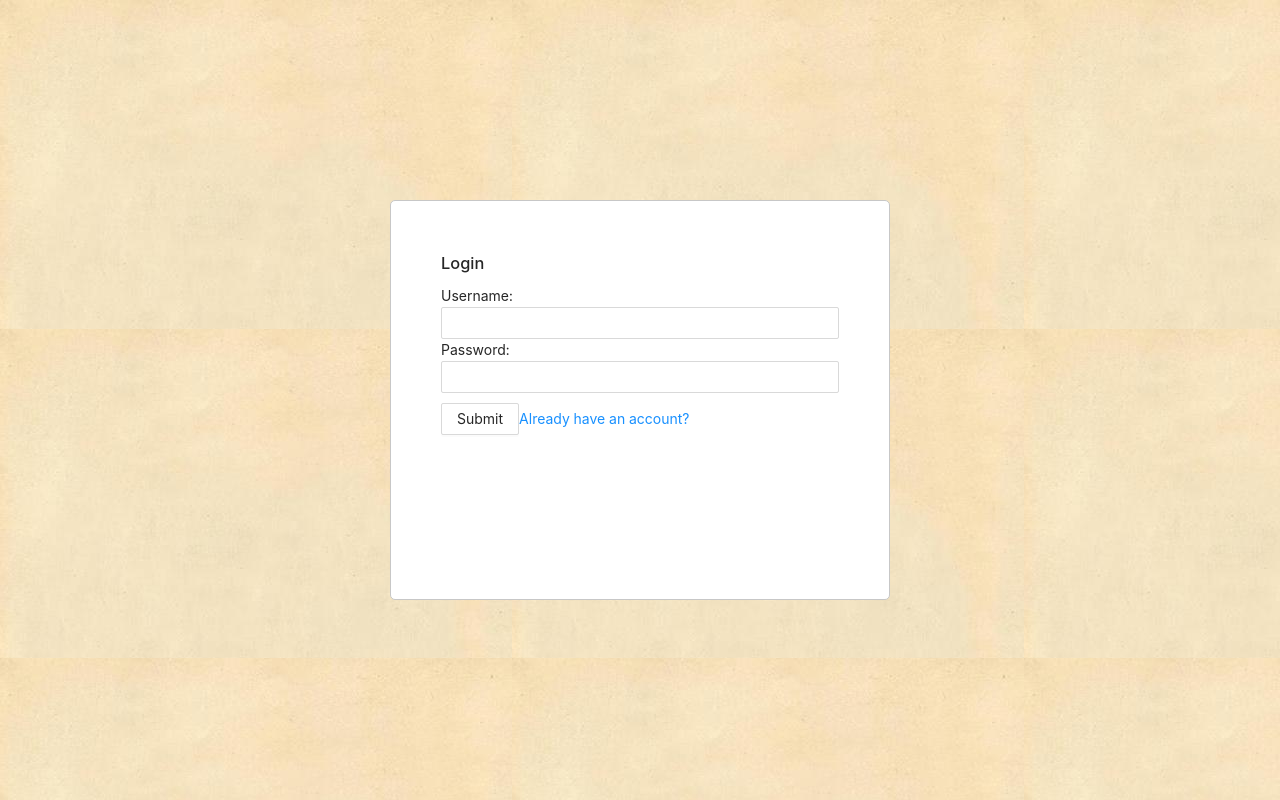
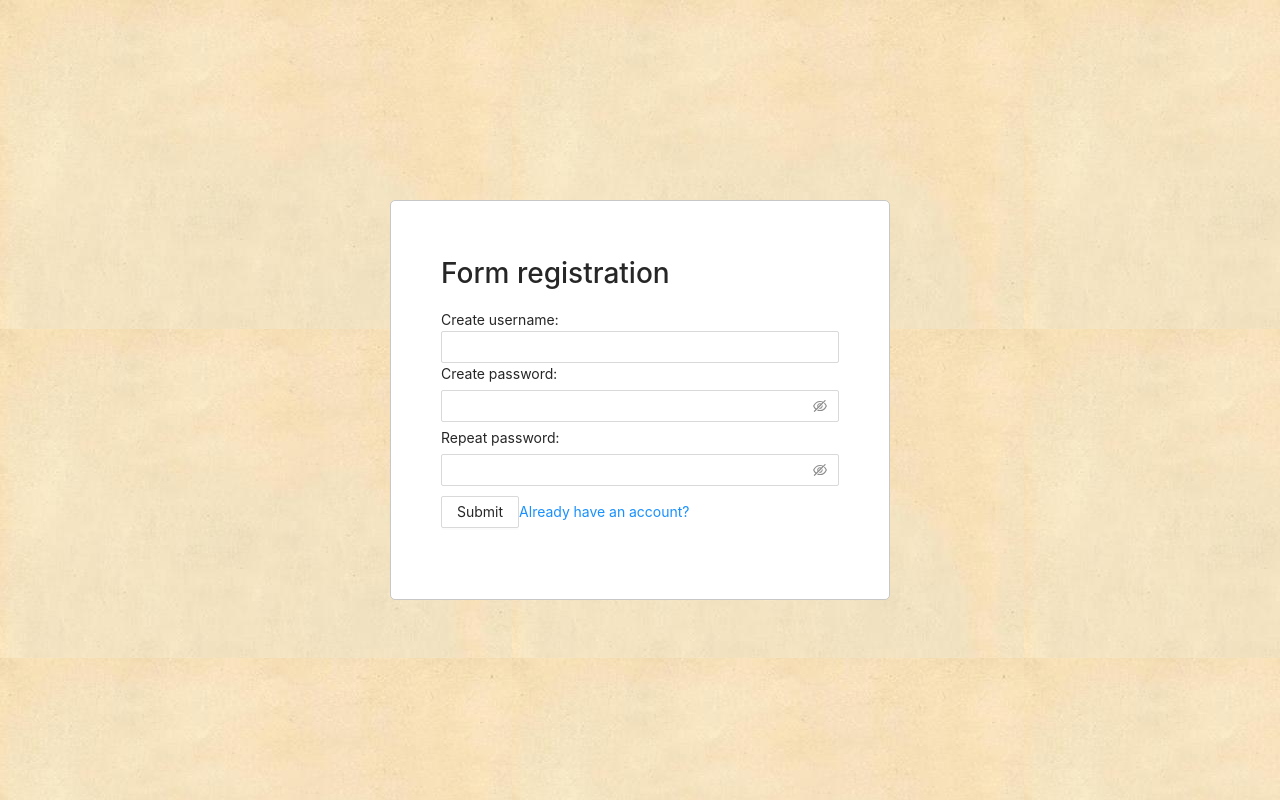
Before and after one commit to dmitrijkamynin2/todofrontend, a React (Create React App) app: page /regist in a window 1280 px wide. Built offline with nearby package versions, Linux system fonts and the light colour scheme; no server answers.

Commit message:
Add auth

```diff
--- a/src/App.js
+++ b/src/App.js
@@ -1,126 +1,19 @@
-import React, {useEffect, useState} from 'react'
-import Head from './components/Head.js'
-import DoList from './DoList.js'
 import Regist from './components/Regist.js'
+import { BrowserRouter, Routes, Route } from "react-router-dom";
 import Login from './components/Login.js'
 import styles from './style/App.module.css'
-import { Pagination, message } from 'antd';
-import 'antd/dist/antd.css'
-const axios = require('axios');
-const config = require('./config.js')
-
+import Home from './Home.js';
 
 function App() {
-
-  const [tasks, setTasks] = useState([]);
-  const [numberPage, setNumberPage] = useState(1);
-  const [orderBy, setOrderBy] = useState('desc');
-  const [filterBy, setFilterBy] = useState('all');
-  const [page, setPage] = useState(1);
-
-  useEffect(() => {
-    upgradeTasks(orderBy, filterBy, page);
-  }, [orderBy, filterBy, page]);
-
-  const upgradeTasks = async (orderBy, filterBy, page) => {
-    try {
-      const resultReq  = await axios.get(`${config.url}/api/tasks`,{
-      params: {
-        filterBy: filterBy,
-        order: orderBy,
-        pp: 5,
-        page: page,
-      }
-    });
-    let newArr = resultReq.data.rows.map((task) => {
-      return {title: task.name, id: task.uuid , checked: task.done, date: task.createdAt}
-    });
-    setNumberPage(Math.ceil(resultReq.data.count / 5));
-    setTasks(newArr);
-    } catch (err) {
-      message.error(`${err.name}:${err.message}`);
-    }
-  }
-
-  const addDo = async ({nameTask}) => {
-    try {
-      const resultReq = await axios.post(`${config.url}/api/tasks`, {
-        "name": nameTask,
-        "done": false,
-      });
-      upgradeTasks(orderBy, filterBy, page);
-    } catch (err) {
-      if (err.message == 'Request failed with status code 400') {
-        message.error('there is already a task');
-      } else {
-        message.error(`${err.name}:${err.message}`);
-      }
-    }
-  }
-
-  const delDo = async (e) => {
-    try {
-      const resultReq = await axios.delete(`${config.url}/api/tasks`, {
-        params: {
-          uuid: e.currentTarget.id,
-        }
-      });
-      upgradeTasks(orderBy, filterBy, page);
-      if ((numberPage === page) && (tasks.length == 1) && (page != 1)) {
-        setPage(numberPage - 1);
-      }
-    } catch(err) {
-      message.error(`${err.name}:${err.message}`);
-    }
-  }
-
-  const editTaskGlobal = async (name, id, checked) => {
-      const resultReq = await axios.patch(`${config.url}/api/tasks`, {
-      "name": name,
-      "done": checked,
-      "uuid": id,
-    });
-    upgradeTasks(orderBy, filterBy, page);
-  }
-
-  const sort = (e) => {
-    setOrderBy(e.currentTarget.value);
-  }
-
-  const currentFilter = (e) => {
-    setFilterBy(e.currentTarget.value);
-    setPage(1);
-  }
-
-  const checkPage = (current) => {
-        setPage(current);
-  }
-
   return (
           <div className={styles.mybody}>
-            <Login />
-            {/* <Regist /> */}
-            {/* <Head
-              addDo={addDo}
-              sort={sort}
-              currentFilter={currentFilter}
-              filterBy={filterBy}
-              orderBy={orderBy}
-              />
-              <div className={styles.content}>
-                <DoList
-                  tasks={tasks}
-                  delDo={delDo}
-                  editTaskGlobal={editTaskGlobal}/>
-                    <Pagination
-                      defaultCurrent={1}
-                      current={page}
-                      total={numberPage*10}
-                      onChange={checkPage}
-                      showSizeChanger={false}
-                      className={styles.pagingconteiner}
-                      hideOnSinglePage={true}/>
-              </div> */}
+            <BrowserRouter>
+              <Routes>
+                <Route path="/login" element={<Login />} />
+                <Route path="/regist" element={<Regist />} />
+                <Route path="/" element={<Home />} />
+              </Routes>
+            </BrowserRouter>
           </div>
         )
 }
--- /dev/null
+++ b/src/Home.js
@@ -0,0 +1,124 @@
+import React, {useEffect, useState} from 'react'
+import Head from './components/Head.js'
+import DoList from './DoList.js'
+import styles from './style/App.module.css'
+import { Pagination, message } from 'antd';
+import 'antd/dist/antd.css'
+const axios = require('axios');
+const config = require('./config.js')
+
+
+function Home() {
+
+  const [tasks, setTasks] = useState([]);
+  const [numberPage, setNumberPage] = useState(1);
+  const [orderBy, setOrderBy] = useState('desc');
+  const [filterBy, setFilterBy] = useState('all');
+  const [page, setPage] = useState(1);
+
+  useEffect(() => {
+    upgradeTasks(orderBy, filterBy, page);
+  }, [orderBy, filterBy, page]);
+
+  const upgradeTasks = async (orderBy, filterBy, page) => {
+    try {
+      const resultReq  = await axios.get(`${config.url}/api/tasks`,{
+      params: {
+        filterBy: filterBy,
+        order: orderBy,
+        pp: 5,
+        page: page,
+      }
+    });
+    let newArr = resultReq.data.rows.map((task) => {
+      return {title: task.name, id: task.uuid , checked: task.done, date: task.createdAt}
+    });
+    setNumberPage(Math.ceil(resultReq.data.count / 5));
+    setTasks(newArr);
+    } catch (err) {
+      message.error(`${err.name}:${err.message}`);
+    }
+  }
+
+  const addDo = async ({nameTask}) => {
+    try {
+      const resultReq = await axios.post(`${config.url}/api/tasks`, {
+        "name": nameTask,
+        "done": false,
+      });
+      upgradeTasks(orderBy, filterBy, page);
+    } catch (err) {
+      if (err.message == 'Request failed with status code 400') {
+        message.error('there is already a task');
+      } else {
+        message.error(`${err.name}:${err.message}`);
+      }
+    }
+  }
+
+  const delDo = async (e) => {
+    try {
+      const resultReq = await axios.delete(`${config.url}/api/tasks`, {
+        params: {
+          uuid: e.currentTarget.id,
+        }
+      });
+      upgradeTasks(orderBy, filterBy, page);
+      if ((numberPage === page) && (tasks.length == 1) && (page != 1)) {
+        setPage(numberPage - 1);
+      }
+    } catch(err) {
+      message.error(`${err.name}:${err.message}`);
+    }
+  }
+
+  const editTaskGlobal = async (name, id, checked) => {
+      const resultReq = await axios.patch(`${config.url}/api/tasks`, {
+      "name": name,
+      "done": checked,
+      "uuid": id,
+    });
+    upgradeTasks(orderBy, filterBy, page);
+  }
+
+  const sort = (e) => {
+    setOrderBy(e.currentTarget.value);
+  }
+
+  const currentFilter = (e) => {
+    setFilterBy(e.currentTarget.value);
+    setPage(1);
+  }
+
+  const checkPage = (current) => {
+        setPage(current);
+  }
+
+  return (
+          <div className={styles.mybody}>
+            <Head
+              addDo={addDo}
+              sort={sort}
+              currentFilter={currentFilter}
+              filterBy={filterBy}
+              orderBy={orderBy}
+              />
+              <div className={styles.content}>
+                <DoList
+                  tasks={tasks}
+                  delDo={delDo}
+                  editTaskGlobal={editTaskGlobal}/>
+                    <Pagination
+                      defaultCurrent={1}
+                      current={page}
+                      total={numberPage*10}
+                      onChange={checkPage}
+                      showSizeChanger={false}
+                      className={styles.pagingconteiner}
+                      hideOnSinglePage={true}/>
+              </div>
+          </div>
+        )
+}
+
+export default Home;
--- a/src/components/Login.js
+++ b/src/components/Login.js
@@ -1,21 +1,52 @@
 import styles from "../style/App.module.css"
 import 'antd/dist/antd.css'
-import { Checkbox, Button, Row, Col, Input, message } from 'antd';
-import { CSSTransition } from 'react-transition-group'
-
+import { Button, Input } from 'antd';
+import {useState} from 'react'
+const config = require('../config.js')
+const axios = require('axios');
 
 function Login() {
+    const [userName, setUserName] = useState('');
+    const [userPassword, setUserPassword] = useState('');
+
+    const changeUserName = (e) => {
+        setUserName(e.target.value);
+    }
+
+    const changeUserPassword = (e) => {
+        setUserPassword(e.target.value);
+    }
+
+    const reqData = async () => {
+        try {
+            // setUserPassword('');
+            // const token = await axios.patch(`${config.url}/login`,{
+            //   name: userName,
+            //   password: userPassword,
+            // });
+            // console.log(token.data);
+            // window.axios = axios.create({
+            //     headers: {
+            //         'Authorization': token.data,
+            //     }
+            // });
+            alert(window.axios.defaults.headers.Authorization);
+            // document.location.replace(`${config.thisUrl}/login`);
+        } catch(err) {
+            console.log(err);
+        }
+    }
 
     return(
         <form className={styles.formAuth}>
             <h3>Login</h3>
             Username:
-            <Input className={styles.elemForm}/>
+            <Input className={styles.elemForm} value={userName} onChange={changeUserName}/>
             Password:
-            <Input className={styles.elemForm}/>
-            <Button className={styles.elemForm}>Submit</Button>
-            <a href="https://qna.habr.com/q/917849">
-                Already have an account?
+            <Input.Password className={styles.elemForm} value={userPassword} onChange={changeUserPassword}/>
+            <Button className={styles.elemForm} onClick={reqData}>Submit</Button>
+            <a href={`${config.thisUrl}/regist`}>
+                Don't have an account?
             </a>
         </form>
     )
--- a/src/components/Regist.js
+++ b/src/components/Regist.js
@@ -1,21 +1,54 @@
 import styles from "../style/App.module.css"
 import 'antd/dist/antd.css'
-import { Checkbox, Button, Row, Col, Input, message } from 'antd';
-import { CSSTransition } from 'react-transition-group'
-
+import { Button, Input } from 'antd';
+import {useState} from 'react'
+const config = require('../config.js');
+const axios = require('axios');
 
 function Regist() {
+    const [userName, setUserName] = useState('');
+    const [userPassword, setUserPassword] = useState('');
+    const [userSecondPassword, setUserSecondPassword] = useState('');
+
+    const changeUserName = (e) => {
+        setUserName(e.target.value);
+    }
+
+    const changeUserPassword = (e) => {
+        setUserPassword(e.target.value);
+    }
+
+    const changeUserSecondPassword = (e) => {
+        setUserSecondPassword(e.target.value);
+    }
+
+    const reqData = async () => {
+        try {
+            setUserPassword('');
+            setUserSecondPassword('');
+            const resultReq  = await axios.post(`${config.url}/regist`,{
+              name: userName,
+              password: userPassword,
+            });
+            document.location.replace(`${config.thisUrl}/login`);
+        } catch(err) {
+            console.log(err);
+        }
+    }
 
     return(
         <form className={styles.formAuth}>
-            <h3>Form registration</h3>
-            Create username:
-            <Input className={styles.elemForm}/>
-            Create password:
-            <Input className={styles.elemForm}/>
-            Repeat password:
-            <Input className={styles.elemForm}/>
-            <Button className={styles.elemForm}>Submit</Button>
+            <h1>Form registration</h1>
+            <p className={styles.textForm}>Create username:</p>
+            <Input className={styles.elemForm} value={userName} onChange={changeUserName}/>
+            <p className={styles.textForm}>Create password:</p>
+            <Input.Password className={styles.elemForm} value={userPassword} onChange={changeUserPassword}/>
+            <p className={styles.textForm}>Repeat password:</p>
+            <Input.Password className={styles.elemForm} value={userSecondPassword} onChange={changeUserSecondPassword}/>
+            <Button className={styles.elemForm} onClick={reqData}>Submit</Button>
+            <a href={`${config.thisUrl}/login`}>
+                Already have an account?
+            </a>
         </form>
     )
 }
--- a/src/config.js
+++ b/src/config.js
@@ -1,5 +1,6 @@
 const config = {
-    'url': 'http://localhost:4000'
+    'url': 'http://localhost:4000',
+    'thisUrl': 'http://localhost:3000'
 }
 
 module.exports = config;
--- a/src/style/App.module.css
+++ b/src/style/App.module.css
@@ -147,5 +147,9 @@ p{
 }
 
 .elemForm{
-    margin: 10px auto;
+    margin: 5px auto;
 }
+
+.textForm{
+    margin: 0;
+}
```
